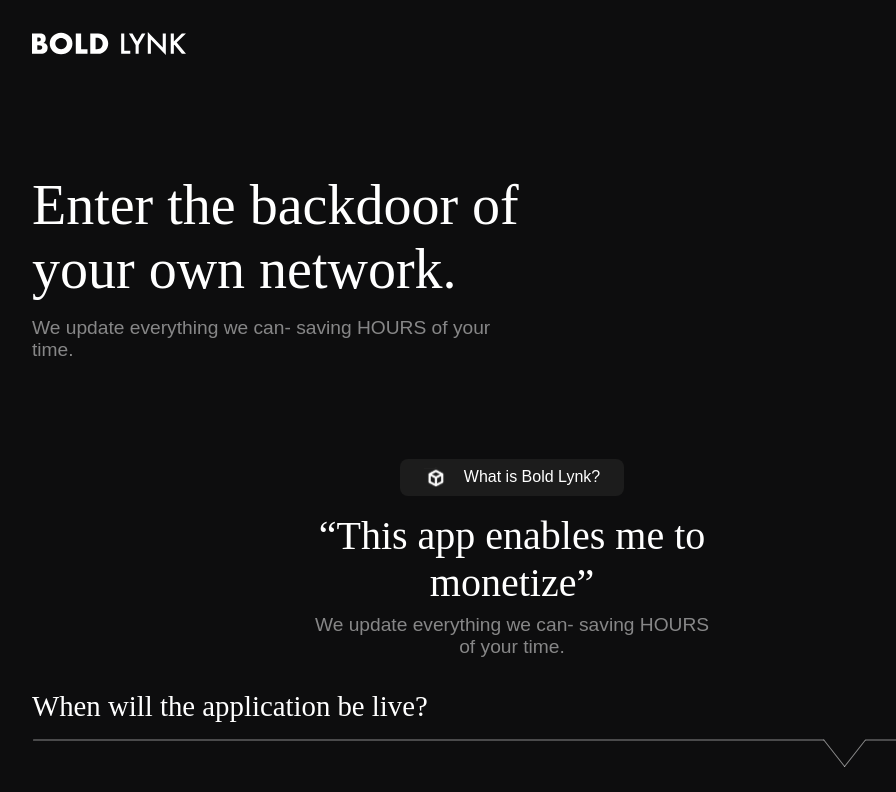
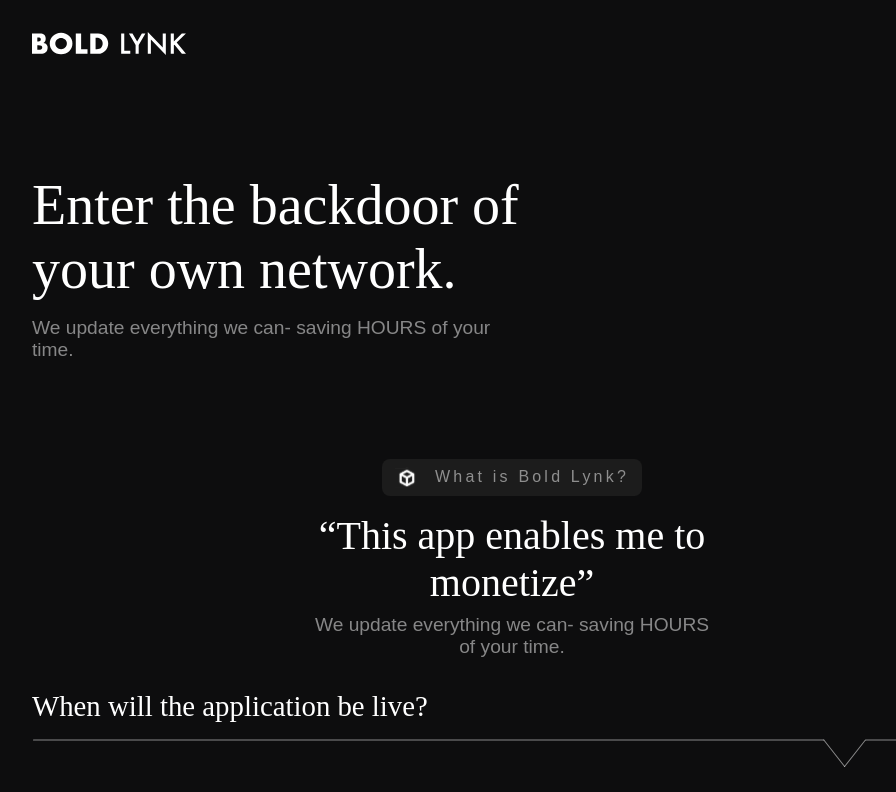
Before and after one commit to viralistic/BOLDLYNK, a Next.js app: page / in a window 1280 px wide. Shown: the top 792 px of the page, without its empty margins (128-1024 px from the left). Built offline with nearby package versions, Linux system fonts and the light colour scheme.

Commit message:
updated note

```diff
--- a/src/components/Note/Note.jsx
+++ b/src/components/Note/Note.jsx
@@ -8,7 +8,7 @@
         alt="Box Icon"
         className={styles.note__image}
       />
-      {note}
+      <p className={styles.note__text}>{note}</p>
     </span>
   );
 }
--- a/src/components/Note/Note.module.css
+++ b/src/components/Note/Note.module.css
@@ -5,7 +5,7 @@
     flex-direction: row;
     justify-content: center;
     align-items: center;
-    width: 14rem;
+    max-width: 18rem;
     border-radius: .5rem;
 }
 
@@ -13,3 +13,9 @@
     margin-right: 1rem;
     width: 1.5rem;
 }
+
+.note__text {
+    opacity: .5;
+    letter-spacing: .2rem;
+    font-size: 1rem;
+}
```
